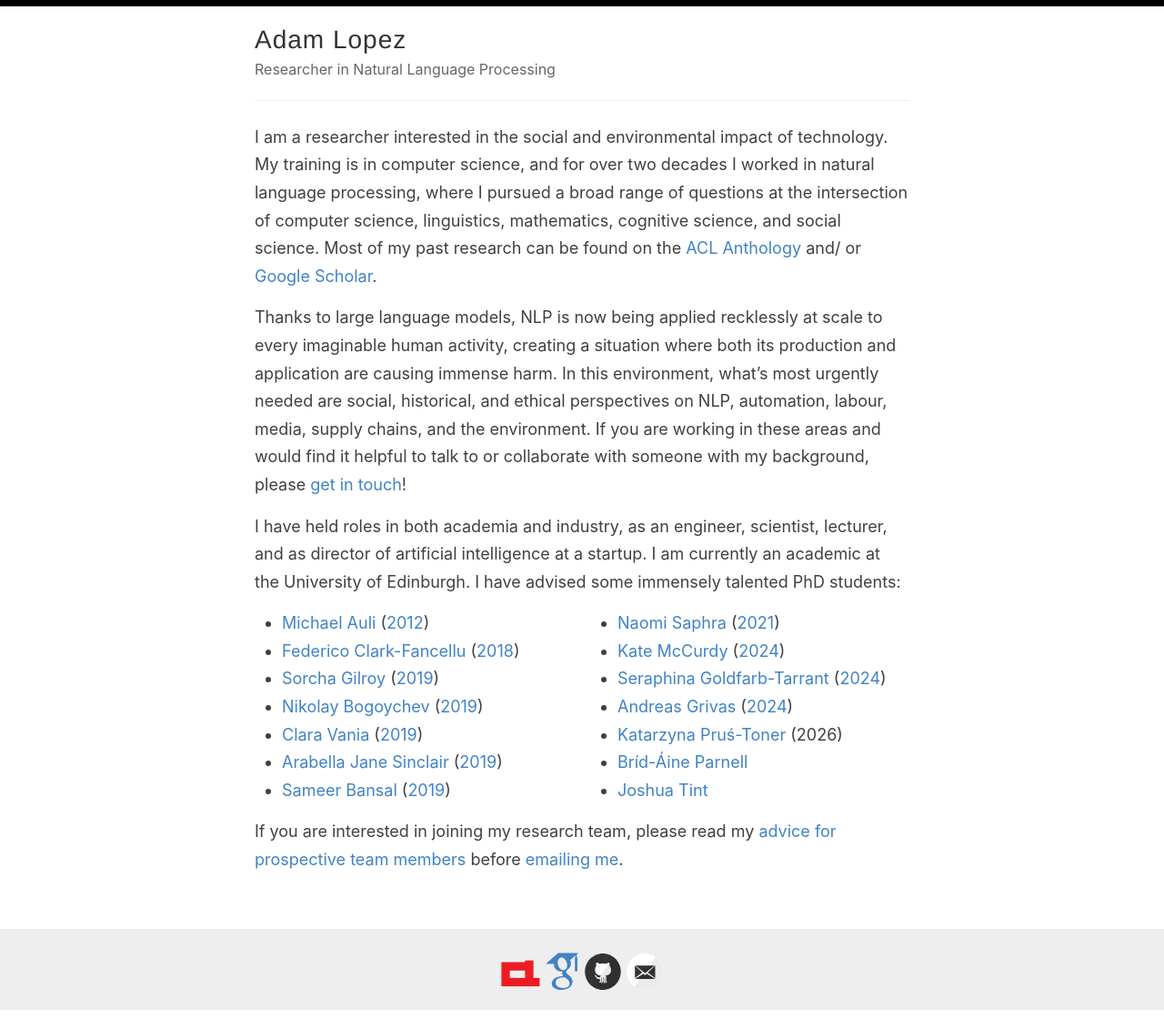
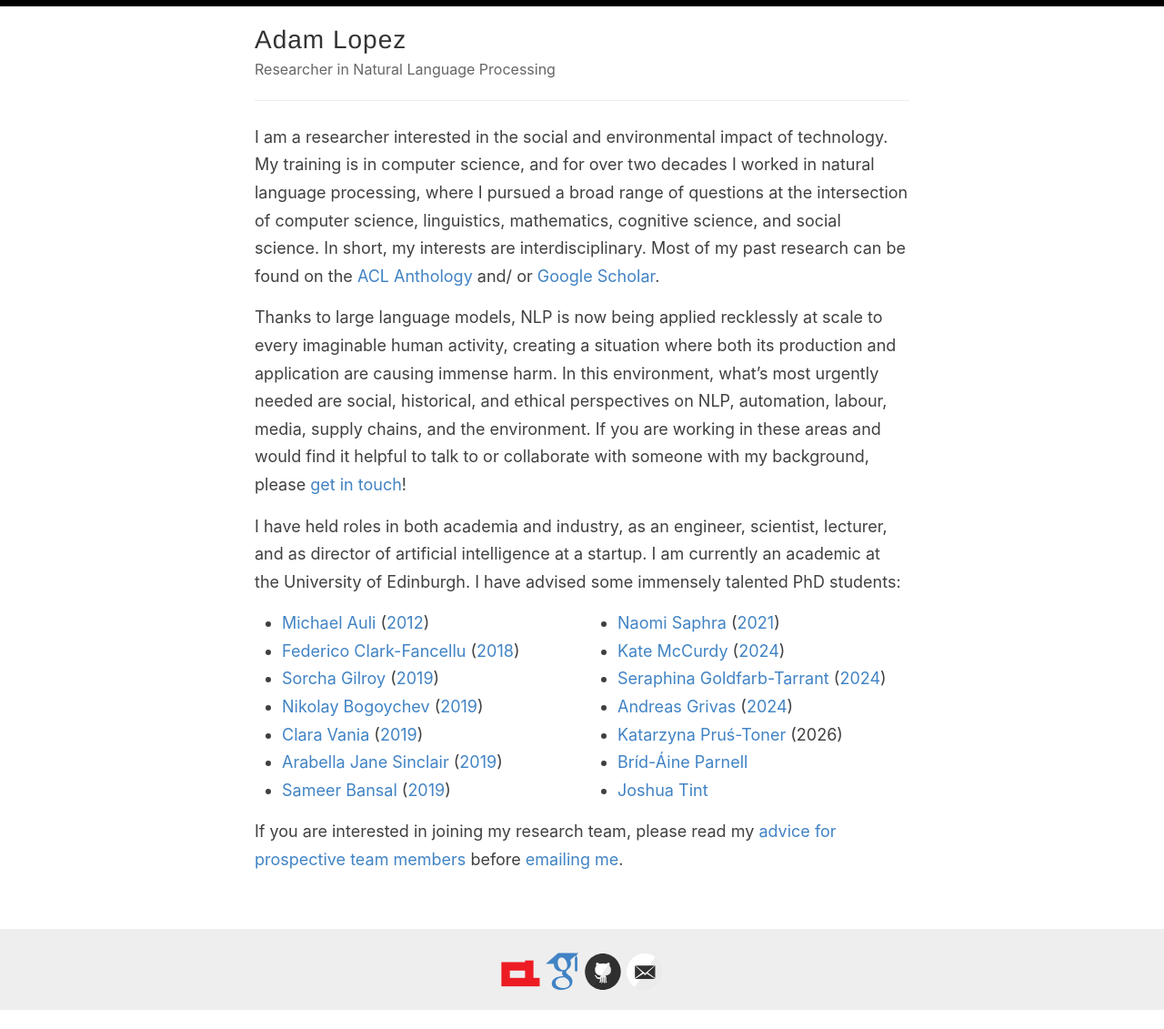
Before and after one commit to alopez/alopez.github.com, a Jekyll site: the page built from index.md, in a window 1280 px wide. Shown: the whole page at 91% size. Built offline with Jekyll 4.4.1, drawn with Linux system fonts in a browser that asks for light colours; some web fonts are replaced; the list of posts is cut into pages by our own code.

Commit message:
Update index.md

```diff
--- a/index.md
+++ b/index.md
@@ -4,7 +4,7 @@ layout: default
 I am a researcher interested in the social and environmental impact of technology. My training is in computer science,
 and for over two decades I worked in natural language processing, where I pursued a broad range
 of questions at the intersection of computer science, linguistics, mathematics, cognitive science, and social science.
-Most of my past research can be found on
+In short, my interests are interdisciplinary. Most of my past research can be found on
 the [ACL Anthology](https://www.aclweb.org/anthology/people/a/adam-lopez/)
 and/ or [Google Scholar](https://scholar.google.com/citations?hl=en&user=7KdAmbUAAAAJ&view_op=list_works&sortby=pubdate).
 
```
